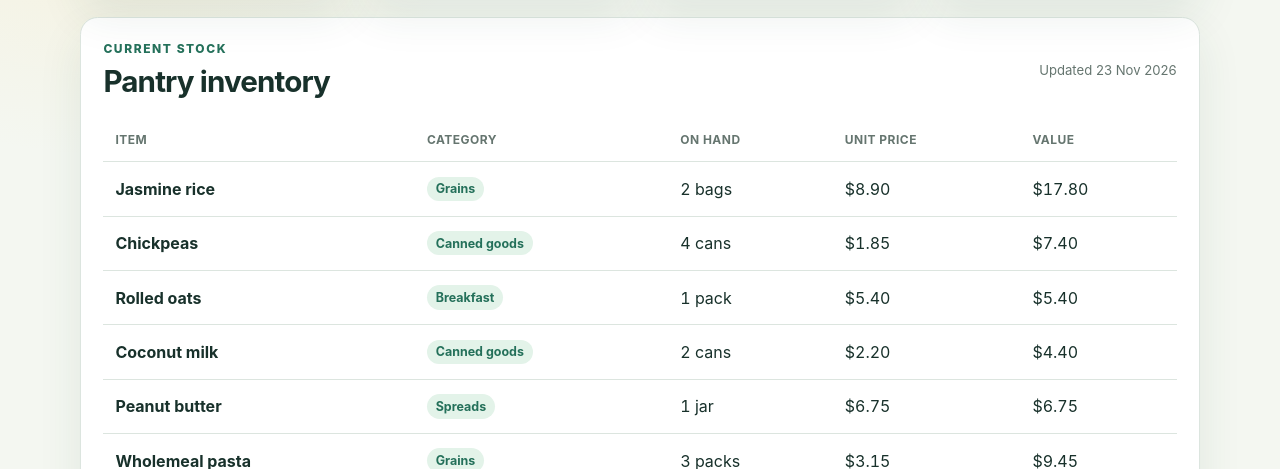
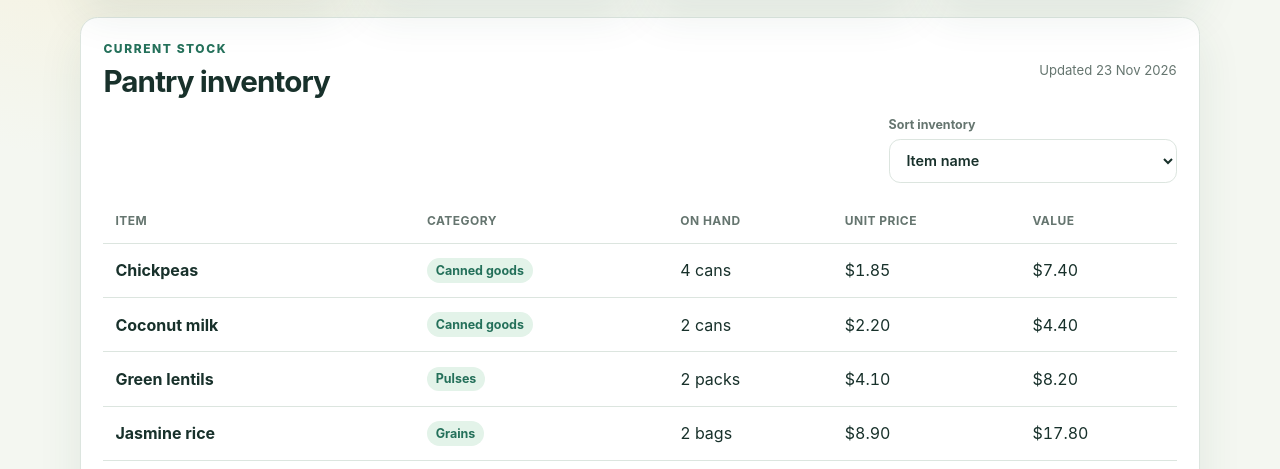
Before and after one commit to chocoHacks33/pantry-pulse-dashboard, a website: page index.html in a window 1280 px wide. Shown: the part 331-800 px from the top of the page. Drawn offline with Linux system fonts and the light colour scheme.

Commit message:
Add configurable inventory sorting

```diff
--- a/app.js
+++ b/app.js
@@ -9,7 +9,7 @@ const pantryItems = [
   { id: 8, name: "Tomato passata", category: "Sauces", quantity: 1, unit: "bottle", unitPrice: 3.8, expires: "2026-11-29", restockAt: 2 },
 ];
 
-const { formatCurrency, getInventorySummary, getItemValue } = PantryMetrics;
+const { formatCurrency, getInventorySummary, getItemValue, sortInventory } = PantryMetrics;
 
 function setText(id, value) {
   document.getElementById(id).textContent = value;
@@ -54,7 +54,11 @@ function renderDashboard() {
   setText("inventory-value", formatCurrency(summary.totalValue));
   setText("category-count", summary.categoryCount);
   setText("last-updated", `Updated ${new Intl.DateTimeFormat("en-SG", { dateStyle: "medium" }).format(new Date())}`);
-  renderInventory(pantryItems);
+  renderInventory(sortInventory(pantryItems));
 }
 
+document.getElementById("inventory-sort").addEventListener("change", (event) => {
+  renderInventory(sortInventory(pantryItems, event.target.value));
+});
+
 renderDashboard();
--- a/index.html
+++ b/index.html
@@ -54,6 +54,18 @@
           <p class="updated" id="last-updated" role="status" aria-live="polite"></p>
         </div>
 
+        <div class="inventory-tools">
+          <label class="sort-field" for="inventory-sort">
+            <span>Sort inventory</span>
+            <select id="inventory-sort">
+              <option value="name">Item name</option>
+              <option value="category">Category</option>
+              <option value="quantity-high">Quantity: high to low</option>
+              <option value="value-high">Value: high to low</option>
+            </select>
+          </label>
+        </div>
+
         <div class="table-wrap">
           <table>
             <caption class="sr-only">Current pantry items and their quantities, categories, and estimated values</caption>
--- a/lib/pantry.js
+++ b/lib/pantry.js
@@ -39,9 +39,27 @@
     }).format(amount);
   }
 
+  function sortInventory(items, sortBy = "name") {
+    const compareName = (left, right) =>
+      left.name.localeCompare(right.name, "en-SG", { sensitivity: "base" });
+    const comparators = {
+      name: compareName,
+      category: (left, right) =>
+        left.category.localeCompare(right.category, "en-SG", { sensitivity: "base" }) ||
+        compareName(left, right),
+      "quantity-high": (left, right) =>
+        right.quantity - left.quantity || compareName(left, right),
+      "value-high": (left, right) =>
+        getItemValue(right) - getItemValue(left) || compareName(left, right),
+    };
+
+    return [...items].sort(comparators[sortBy] || comparators.name);
+  }
+
   return {
     formatCurrency,
     getInventorySummary,
     getItemValue,
+    sortInventory,
   };
 });
--- a/styles.css
+++ b/styles.css
@@ -182,6 +182,39 @@ h2 {
   font-size: 0.82rem;
 }
 
+.inventory-tools {
+  display: flex;
+  justify-content: flex-end;
+  margin-bottom: 1rem;
+}
+
+.sort-field {
+  display: grid;
+  width: min(100%, 18rem);
+  gap: 0.4rem;
+  color: var(--muted);
+  font-size: 0.78rem;
+  font-weight: 750;
+}
+
+.sort-field select {
+  width: 100%;
+  padding: 0.72rem 2.2rem 0.72rem 0.8rem;
+  color: var(--ink);
+  background: var(--surface);
+  border: 1px solid var(--line);
+  border-radius: 0.7rem;
+  font: inherit;
+  font-size: 0.9rem;
+  font-weight: 600;
+}
+
+.sort-field select:focus-visible {
+  outline: 3px solid rgba(36, 112, 90, 0.24);
+  outline-offset: 2px;
+  border-color: var(--brand);
+}
+
 .table-wrap {
   overflow-x: auto;
 }
```
Also changed, not shown: test/pantry.test.js (+19 -0 lines), README.md.
